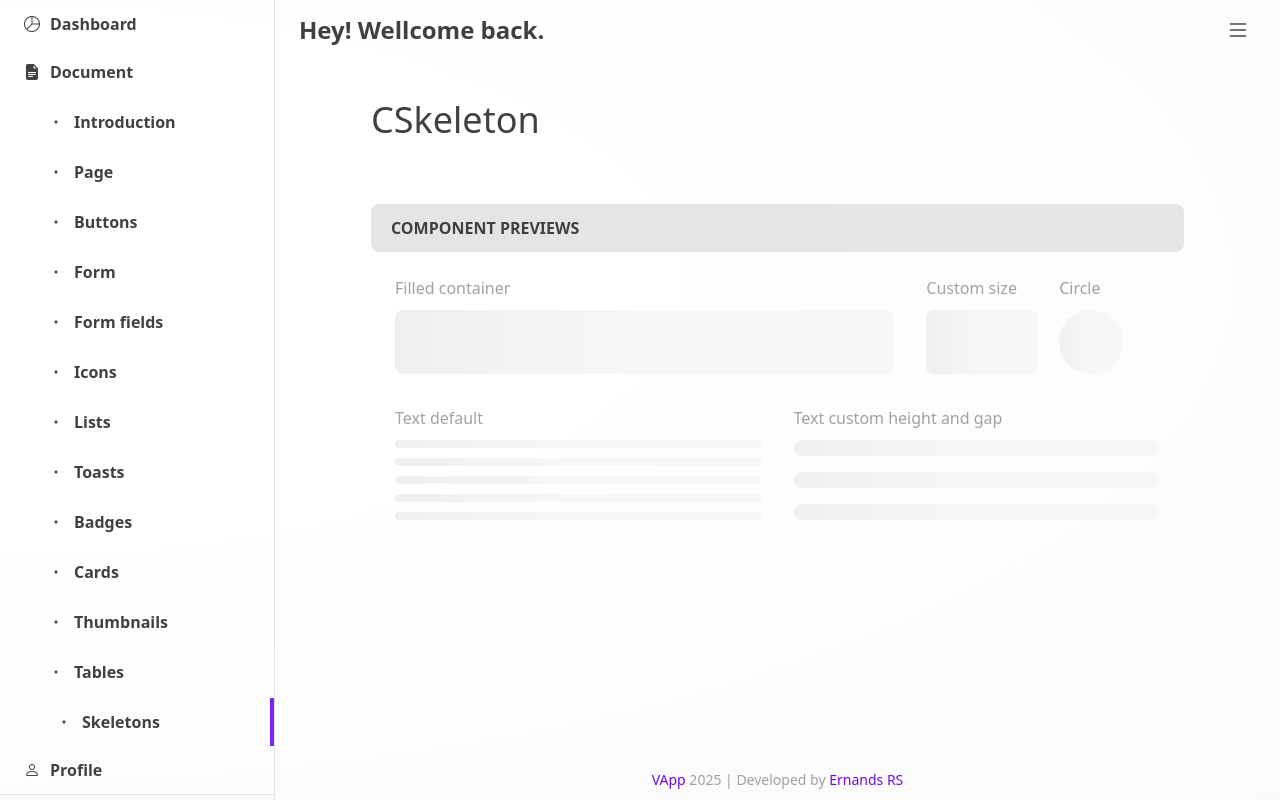
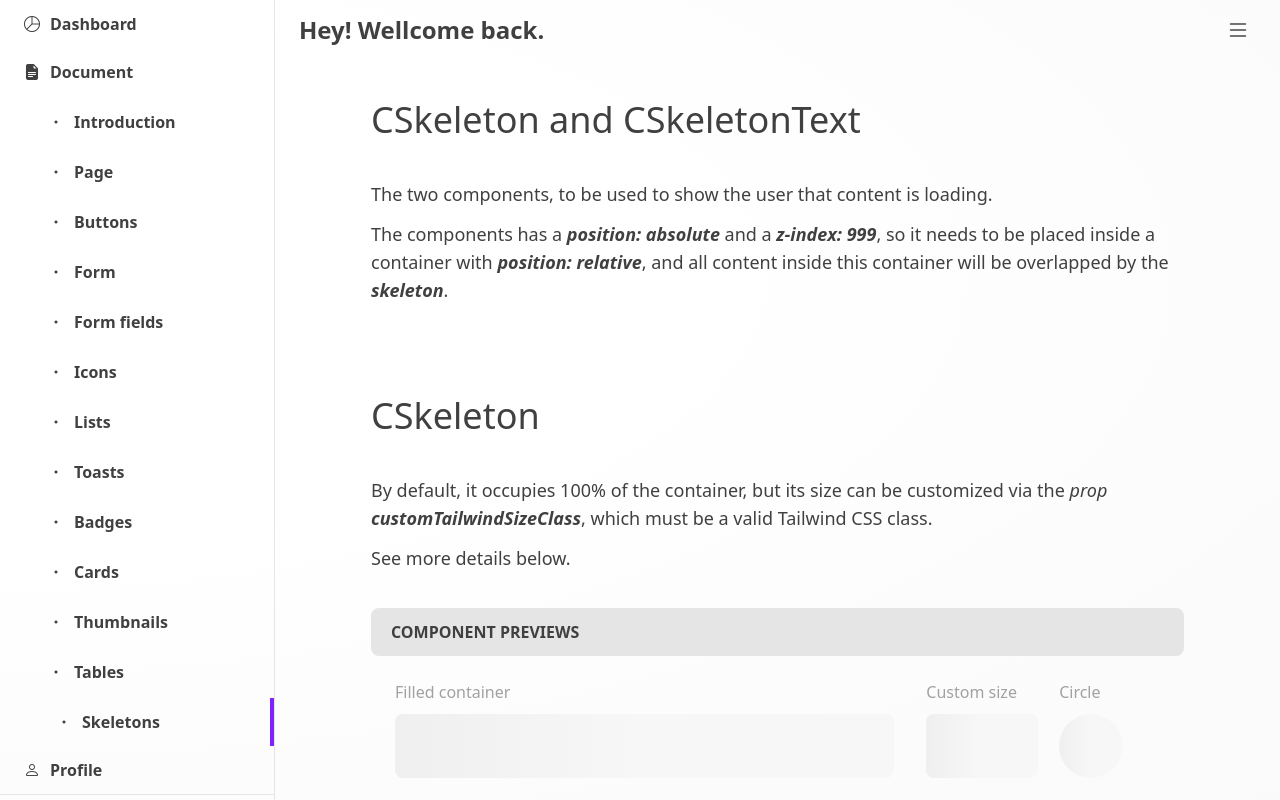
Before and after one commit to ernandesrs/pproj_vapp, a Vue app: page /dashboard/docs/skeletons in a window 1280 px wide. Built offline with nearby package versions, Linux system fonts and the light colour scheme.

Commit message:
documenting skeleton components

```diff
--- a/src/views/dash/doc/SkeletonView.vue
+++ b/src/views/dash/doc/SkeletonView.vue
@@ -3,7 +3,50 @@
         <CDocSection :data="[
             {
                 tag: 'h1',
-                title: 'CSkeleton'
+                title: 'CSkeleton and CSkeletonText',
+                texts: [
+                    'The two components, to be used to show the user that content is loading.',
+                    'The components has a <i><b>position: absolute</b></i> and a <i><b>z-index: 999</b></i>, so it needs to be placed inside a container with <i><b>position: relative</b></i>, and all content inside this container will be overlapped by the <i><b>skeleton</b></i>.',
+                ]
+            }
+        ]" />
+
+        <CDocSection :data="[
+            {
+                tag: 'h1',
+                title: 'CSkeleton',
+                texts: [
+                    'By default, it occupies 100% of the container, but its size can be customized via the <i>prop <b>customTailwindSizeClass</b></i>, which must be a valid Tailwind CSS class.',
+                    'See more details below.'
+                ],
+                componentDoc: {
+                    props: [
+                        {
+                            name: 'show',
+                            type: 'boolean',
+                            required: false,
+                            desc: 'When true, the skeleton is displayed.',
+                            allowedValues: '---',
+                            defaultValue: '---'
+                        },
+                        {
+                            name: 'circle',
+                            type: 'boolean',
+                            required: false,
+                            desc: 'When true, the skeleton is a circle.',
+                            allowedValues: '---',
+                            defaultValue: '---'
+                        },
+                        {
+                            name: 'customTailwindSizeClass',
+                            type: 'string',
+                            required: false,
+                            desc: 'Custom size. Requires a valid Tailwind CSS class.',
+                            allowedValues: '---',
+                            defaultValue: 'w-full h-full'
+                        }
+                    ]
+                }
             }
         ]">
             <template #previews>
@@ -42,6 +85,77 @@
 
                     </div>
 
+                </div>
+            </template>
+
+            <template #codes>
+                <textarea>
+                        <!-- Filled container -->
+                        <div class="w-full h-16 relative">
+                            <CSkeleton show />
+                        </div>
+
+                        <!-- Custom size -->
+                        <div class="relative">
+                            <CSkeleton show custom-tailwind-size-class="w-28 h-16" />
+                        </div>
+
+                        <!-- Circle -->
+                        <div class="relative">
+                            <CSkeleton show custom-tailwind-size-class="size-16" circle />
+                        </div></textarea>
+            </template>
+        </CDocSection>
+
+        <CDocSection :data="[
+            {
+                tag: 'h1',
+                title: 'CSkeletonText',
+                texts: [
+                    'Skeleton component for texts/paragraphs.',
+                    'You can customize the quantity, height and space between lines, see the properties below.'
+                ],
+                componentDoc: {
+                    props: [
+                        {
+                            name: 'show',
+                            type: 'boolean',
+                            required: false,
+                            desc: 'When true, the skeleton is displayed.',
+                            allowedValues: '---',
+                            defaultValue: '---'
+                        },
+                        {
+                            name: 'lines',
+                            type: 'number',
+                            required: false,
+                            desc: 'Number of lines.',
+                            allowedValues: '---',
+                            defaultValue: '1'
+                        },
+                        {
+                            name: 'lineHeight',
+                            type: 'string',
+                            required: false,
+                            desc: 'Height of each row. Requires a valid Tailwind CSS class.',
+                            allowedValues: 'h-*',
+                            defaultValue: 'h-2'
+                        },
+                        {
+                            name: 'lineGap',
+                            type: 'string',
+                            required: false,
+                            desc: 'Spacing between each line. Requires a valid Tailwind CSS class.',
+                            allowedValues: 'gap-*, gap-y-*',
+                            defaultValue: 'gap-2.5'
+                        }
+                    ]
+                }
+            }
+        ]">
+            <template #previews>
+                <div class="flex-1 grid grid-cols-12 gap-8">
+
                     <div class="col-span-6 md:col-span-4 xl:col-span-6">
                         <div class="font-medium mb-2.5 text-neutral-400 dark:text-neutral-500">
                             Text default
@@ -58,13 +172,25 @@
                             Text custom height and gap
                         </div>
 
-                        <div class="relative">
+                        <div class="relative h-[90px]">
                             <CSkeletonText show :lines="3" line-height="h-4" line-gap="gap-4" />
                         </div>
 
                     </div>
 
                 </div>
+            </template>
+            <template #codes>
+                <textarea>
+                        <!-- Text default -->
+                        <div class="relative">
+                            <CSkeletonText show :lines="5" />
+                        </div>
+
+                        <!-- Text custom height and gap -->
+                        <div class="relative">
+                            <CSkeletonText show :lines="3" line-height="h-4" line-gap="gap-4" />
+                        </div></textarea>
             </template>
         </CDocSection>
     </CPage>
```
